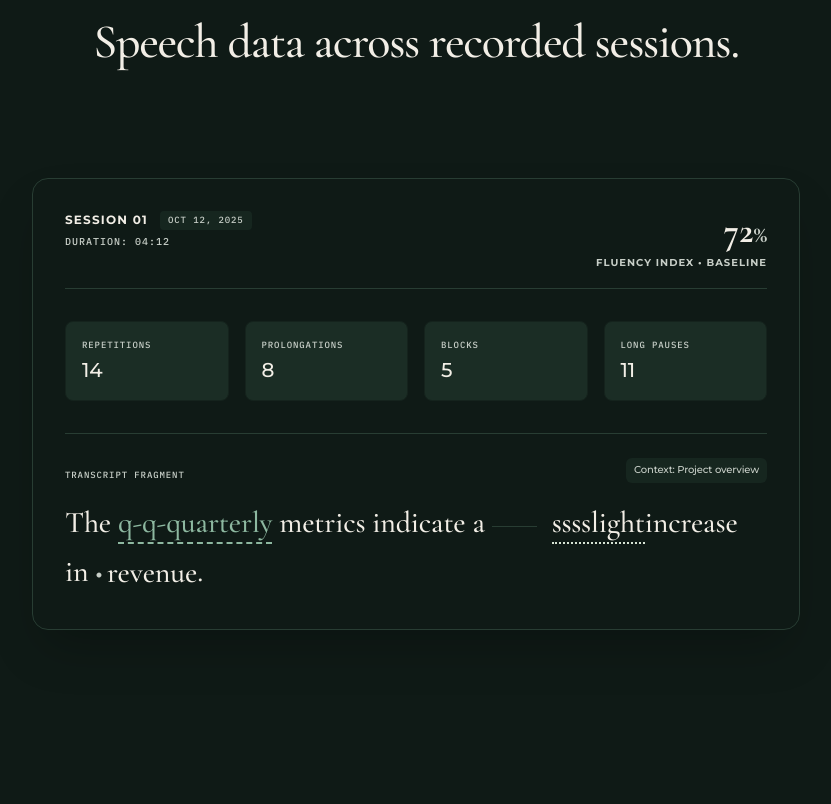
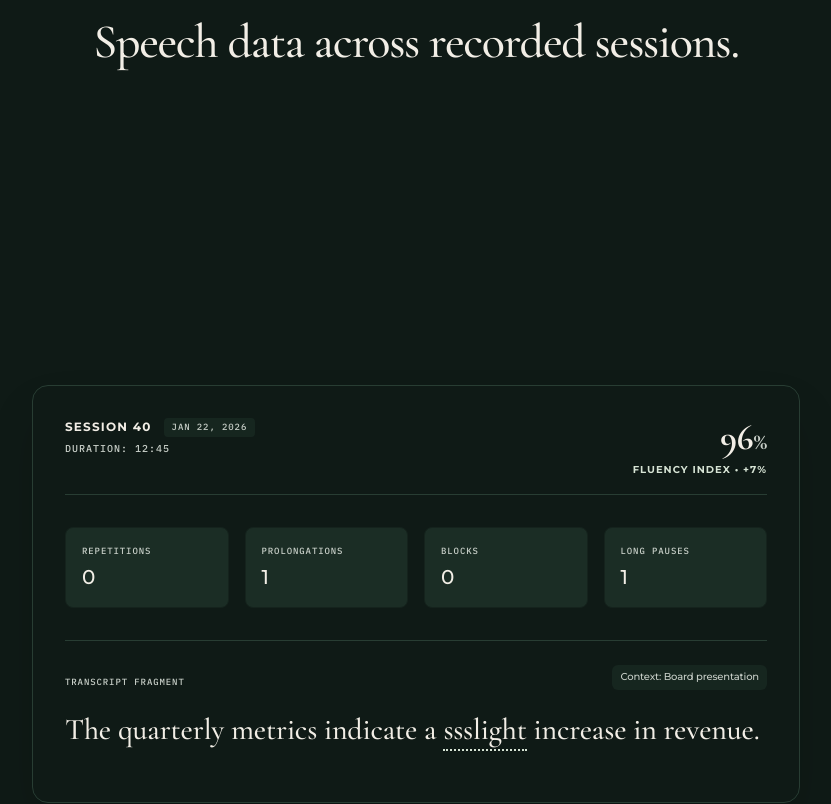
Before and after one commit to arj-co/VoiceScribe, a Next.js app: page / in a window 1280 px wide. Shown: the part 1804-2608 px from the top of the page, without its empty margins (224-1055 px from the left). Built offline with nearby package versions, Linux system fonts and the light colour scheme.

Commit message:
feat: implement Apple-style pinned scroll narrative for longitudinal dashboard

```diff
--- a/src/app/page.tsx
+++ b/src/app/page.tsx
@@ -1,9 +1,9 @@
 "use client";
 
 import Link from "next/link";
-import { motion, useScroll, useTransform, AnimatePresence } from "framer-motion";
+import { motion, useScroll, useTransform, AnimatePresence, useMotionValueEvent, MotionValue } from "framer-motion";
 import { ThemeToggle } from "@/components/theme-toggle";
-import { useState, useEffect } from "react";
+import { useState, useEffect, useRef } from "react";
 
 // --- Signature Experience 1: Speech Landscape ---
 function SpeechLandscape() {
@@ -107,15 +107,15 @@ const sessionsData = [
     id: "01",
     date: "Oct 12, 2025",
     duration: "04:12",
-    fluency: 72,
+    fluency: 41,
     trend: "Baseline",
     trendDir: "neutral",
-    metrics: { rep: 14, pro: 8, block: 5, pause: 11 },
+    metrics: { rep: 18, pro: 11, block: 9, pause: 14 },
     phrase: "Project overview",
     transcript: (
       <>
         The <span className="annotation-repetition text-copper">q-q-quarterly</span> metrics indicate a
-        <span className="annotation-pause" /> <span className="annotation-prolongation">sssslight</span>
+        <span className="annotation-pause-long" /> <span className="annotation-prolongation">sssslight</span>
         increase in <span className="annotation-block">revenue</span>.
       </>
     )
@@ -125,7 +125,7 @@ const sessionsData = [
     date: "Nov 04, 2025",
     duration: "05:30",
     fluency: 78,
-    trend: "+6%",
+    trend: "+37%",
     trendDir: "up",
     metrics: { rep: 9, pro: 5, block: 3, pause: 8 },
     phrase: "Revenue breakdown",
@@ -141,10 +141,10 @@ const sessionsData = [
     id: "24",
     date: "Dec 18, 2025",
     duration: "06:15",
-    fluency: 85,
-    trend: "+7%",
+    fluency: 89,
+    trend: "+11%",
     trendDir: "up",
-    metrics: { rep: 4, pro: 2, block: 1, pause: 3 },
+    metrics: { rep: 3, pro: 2, block: 1, pause: 3 },
     phrase: "Growth summary",
     transcript: (
       <>
@@ -157,44 +157,77 @@ const sessionsData = [
     id: "40",
     date: "Jan 22, 2026",
     duration: "12:45",
-    fluency: 94,
-    trend: "+9%",
+    fluency: 96,
+    trend: "+7%",
     trendDir: "up",
-    metrics: { rep: 1, pro: 0, block: 0, pause: 1 },
+    metrics: { rep: 0, pro: 1, block: 0, pause: 1 },
     phrase: "Board presentation",
     transcript: (
       <>
-        The quarterly metrics indicate a slight increase in revenue.
+        The quarterly metrics indicate a <span className="annotation-prolongation">ssslight</span> increase in revenue.
       </>
     )
   }
 ];
 
+function AnimatedNumber({ value }: { value: MotionValue<number> }) {
+  const ref = useRef<HTMLSpanElement>(null);
+  useMotionValueEvent(value, "change", (latest) => {
+    if (ref.current) {
+      ref.current.textContent = Math.round(latest).toString();
+    }
+  });
+  return <span ref={ref}>{Math.round(value.get())}</span>;
+}
+
 function ProgressJourney() {
+  const containerRef = useRef<HTMLDivElement>(null);
+  const { scrollYProgress } = useScroll({ target: containerRef, offset: ["start end", "end end"] });
+
+  const [activeIndex, setActiveIndex] = useState(0);
+
+  useMotionValueEvent(scrollYProgress, "change", (latest) => {
+    if (latest < 0.25) setActiveIndex(0);
+    else if (latest < 0.5) setActiveIndex(1);
+    else if (latest < 0.75) setActiveIndex(2);
+    else setActiveIndex(3);
+  });
+
+  const activeSession = sessionsData[activeIndex];
+
+  // Interpolate numerical metrics smoothly across the scroll
+  const fluencyValue = useTransform(scrollYProgress, [0, 0.33, 0.66, 1], [41, 78, 89, 96]);
+  const repValue = useTransform(scrollYProgress, [0, 0.33, 0.66, 1], [18, 9, 3, 0]);
+  const proValue = useTransform(scrollYProgress, [0, 0.33, 0.66, 1], [11, 5, 2, 1]);
+  const blockValue = useTransform(scrollYProgress, [0, 0.33, 0.66, 1], [9, 3, 1, 0]);
+  const pauseValue = useTransform(scrollYProgress, [0, 0.33, 0.66, 1], [14, 8, 3, 1]);
+
   return (
-    <div className="relative w-full max-w-3xl mx-auto pb-[10vh] mt-12">
-      {sessionsData.map((session, index) => (
-        <div
-          key={session.id}
-          className="sticky w-full bg-paper dark:bg-[#141211] border border-rule shadow-2xl rounded-2xl p-6 sm:p-8 flex flex-col gap-6 sm:gap-8 transition-colors duration-500 will-change-transform"
-          style={{
-            top: `calc(10vh + ${index * 1.5}rem)`,
-            marginBottom: index === sessionsData.length - 1 ? "0" : "40vh"
-          }}
-        >
+    <div ref={containerRef} className="relative w-full h-[300vh]">
+      <div className="sticky top-0 h-screen w-full flex items-center justify-center pt-24 sm:pt-32">
+        <div className="w-full max-w-3xl bg-paper dark:bg-[#141211] border border-rule shadow-2xl rounded-2xl p-6 sm:p-8 flex flex-col gap-6 sm:gap-8 transition-colors duration-500">
+
           {/* Header */}
           <div className="flex justify-between items-start border-b border-rule pb-4">
             <div>
               <div className="flex items-center gap-3 mb-1">
-                <h4 className="font-sans text-xs font-bold tracking-widest text-ink uppercase">Session {session.id}</h4>
-                <span className="font-mono text-[9px] text-ink-muted uppercase tracking-widest bg-rule-light/50 px-2 py-0.5 rounded-sm">{session.date}</span>
+                <h4 className="font-sans text-xs font-bold tracking-widest text-ink uppercase">
+                  Session {activeSession.id}
+                </h4>
+                <span className="font-mono text-[9px] text-ink-muted uppercase tracking-widest bg-rule-light/50 px-2 py-0.5 rounded-sm">
+                  {activeSession.date}
+                </span>
               </div>
-              <p className="font-mono text-[10px] text-ink-muted uppercase tracking-widest mt-1">Duration: {session.duration}</p>
+              <p className="font-mono text-[10px] text-ink-muted uppercase tracking-widest mt-1">
+                Duration: {activeSession.duration}
+              </p>
             </div>
             <div className="text-right">
-              <div className="font-display text-3xl sm:text-4xl font-bold text-ink dark:text-white">{session.fluency}<span className="text-xl sm:text-2xl text-ink-muted">%</span></div>
-              <div className={`font-sans text-[9px] sm:text-[10px] uppercase tracking-widest font-bold mt-1 ${session.trendDir === 'up' ? 'text-sage dark:text-sage-light' : 'text-ink-muted'}`}>
-                Fluency Index • {session.trend}
+              <div className="font-display text-3xl sm:text-4xl font-bold text-ink dark:text-white">
+                <AnimatedNumber value={fluencyValue} /><span className="text-xl sm:text-2xl text-ink-muted">%</span>
+              </div>
+              <div className={`font-sans text-[9px] sm:text-[10px] uppercase tracking-widest font-bold mt-1 ${activeSession.trendDir === 'up' ? 'text-sage dark:text-sage-light' : 'text-ink-muted'}`}>
+                Fluency Index • {activeSession.trend}
               </div>
             </div>
           </div>
@@ -203,19 +236,27 @@ function ProgressJourney() {
           <div className="grid grid-cols-2 sm:grid-cols-4 gap-3 sm:gap-4">
             <div className="bg-cream dark:bg-white/5 rounded-lg p-3 sm:p-4 border border-rule-faint dark:border-white/5">
               <div className="font-mono text-[9px] text-ink-muted uppercase tracking-widest mb-1">Repetitions</div>
-              <div className="font-sans text-xl font-medium text-ink dark:text-white">{session.metrics.rep}</div>
+              <div className="font-sans text-xl font-medium text-ink dark:text-white">
+                <AnimatedNumber value={repValue} />
+              </div>
             </div>
             <div className="bg-cream dark:bg-white/5 rounded-lg p-3 sm:p-4 border border-rule-faint dark:border-white/5">
               <div className="font-mono text-[9px] text-ink-muted uppercase tracking-widest mb-1">Prolongations</div>
-              <div className="font-sans text-xl font-medium text-ink dark:text-white">{session.metrics.pro}</div>
+              <div className="font-sans text-xl font-medium text-ink dark:text-white">
+                <AnimatedNumber value={proValue} />
+              </div>
             </div>
             <div className="bg-cream dark:bg-white/5 rounded-lg p-3 sm:p-4 border border-rule-faint dark:border-white/5">
               <div className="font-mono text-[9px] text-ink-muted uppercase tracking-widest mb-1">Blocks</div>
-              <div className="font-sans text-xl font-medium text-ink dark:text-white">{session.metrics.block}</div>
+              <div className="font-sans text-xl font-medium text-ink dark:text-white">
+                <AnimatedNumber value={blockValue} />
+              </div>
             </div>
             <div className="bg-cream dark:bg-white/5 rounded-lg p-3 sm:p-4 border border-rule-faint dark:border-white/5">
               <div className="font-mono text-[9px] text-ink-muted uppercase tracking-widest mb-1">Long Pauses</div>
-              <div className="font-sans text-xl font-medium text-ink dark:text-white">{session.metrics.pause}</div>
+              <div className="font-sans text-xl font-medium text-ink dark:text-white">
+                <AnimatedNumber value={pauseValue} />
+              </div>
             </div>
           </div>
 
@@ -223,14 +264,25 @@ function ProgressJourney() {
           <div className="flex flex-col gap-4 border-t border-rule pt-6">
             <div className="flex flex-col sm:flex-row justify-between sm:items-end gap-2">
               <div className="font-mono text-[9px] text-ink-muted uppercase tracking-widest">Transcript Fragment</div>
-              <div className="font-sans text-[10px] text-ink-muted bg-rule-light/50 dark:bg-white/5 px-2 py-1 rounded-md w-fit">Context: {session.phrase}</div>
+              <div className="font-sans text-[10px] text-ink-muted bg-rule-light/50 dark:bg-white/5 px-2 py-1 rounded-md w-fit">Context: {activeSession.phrase}</div>
             </div>
-            <p className="font-display text-2xl sm:text-3xl text-ink dark:text-white leading-relaxed">
-              {session.transcript}
-            </p>
+            <div className="relative min-h-[5rem] sm:min-h-[4rem]">
+              <AnimatePresence mode="wait">
+                <motion.p
+                  key={activeIndex}
+                  initial={{ opacity: 0, filter: "blur(4px)" }}
+                  animate={{ opacity: 1, filter: "blur(0px)" }}
+                  exit={{ opacity: 0, filter: "blur(4px)" }}
+                  transition={{ duration: 0.3 }}
+                  className="font-display text-2xl sm:text-3xl text-ink dark:text-white leading-relaxed absolute inset-0"
+                >
+                  {activeSession.transcript}
+                </motion.p>
+              </AnimatePresence>
+            </div>
           </div>
         </div>
-      ))}
+      </div>
     </div>
   );
 }
```
